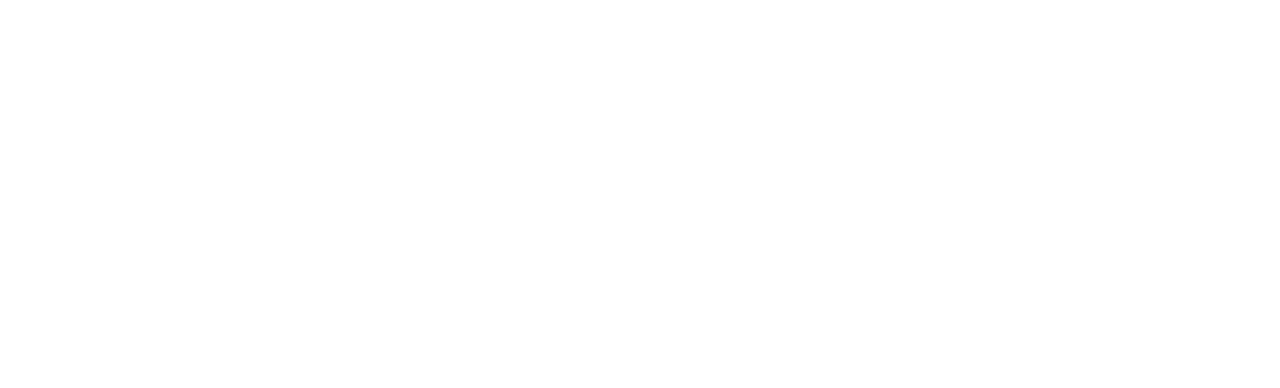
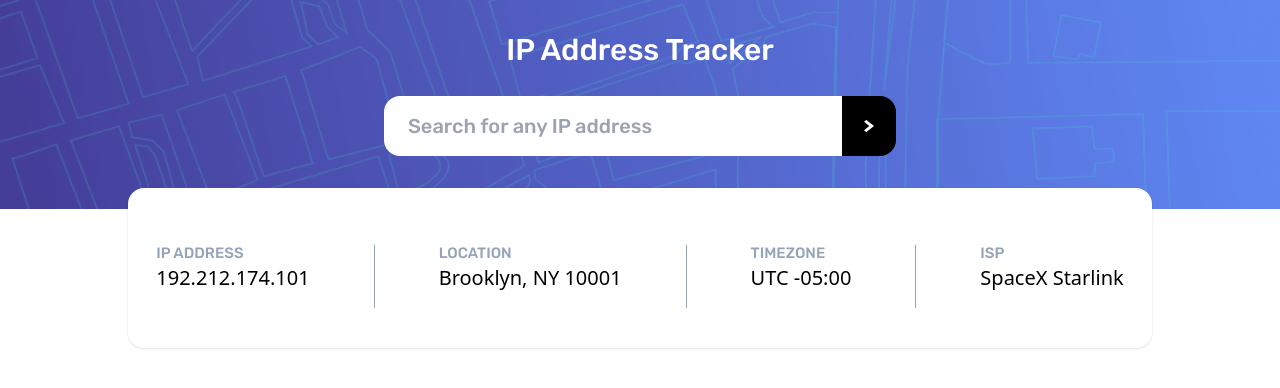
Before and after one commit to mikhita/IpAdressTracker, a React (Create React App) app: page / in a window 1280 px wide. Shown: the top 388 px of the page. Built offline with nearby package versions, Linux system fonts and the light colour scheme.

Commit message:
adding details div and input

```diff
--- a/public/index.html
+++ b/public/index.html
@@ -3,6 +3,15 @@
   <head>
     <meta charset="utf-8" />
     <link rel="icon" href="%PUBLIC_URL%/favicon.ico" />
+    <link rel="preconnect" href="https://fonts.googleapis.com">
+    <link rel="preconnect" href="https://fonts.gstatic.com" crossorigin>
+    <link href="https://fonts.googleapis.com/css2?family=Rubik:wght@500&display=swap" rel="stylesheet">
+    <link rel="stylesheet" href="https://unpkg.com/leaflet@1.9.3/dist/leaflet.css"
+     integrity="sha256-kLaT2GOSpHechhsozzB+flnD+zUyjE2LlfWPgU04xyI="
+     crossorigin=""/>
+     <script src="https://unpkg.com/leaflet@1.9.3/dist/leaflet.js"
+     integrity="sha256-WBkoXOwTeyKclOHuWtc+i2uENFpDZ9YPdf5Hf+D7ewM="
+     crossorigin=""></script>
     <meta name="viewport" content="width=device-width, initial-scale=1" />
     <meta name="theme-color" content="#000000" />
     <meta
--- a/src/App.tsx
+++ b/src/App.tsx
@@ -1,12 +1,20 @@
 import React from 'react';
-// import bgImage from "./assets/pattern-bg.png"
+import Details from './components/Details';
+import Header from './components/Header';
+import Input from './components/Input';
+import {
+  MapContainer,
+  TileLayer,
+  useMap,
+} from 'https://cdn.esm.sh/react-leaflet'
 
 function App() {
   return (
     <div className="flex flex-col justify-center	items-center w-full	h-full bg-no-repeat  bg-top
-		bg-[url('./assets/pattern-bg.png')] bg-[length:100%_30%]
-		">
-
+		bg-[url('./assets/pattern-bg.png')] bg-[length:100%_60%]">
+      <Header/>
+      <Input/>
+      <Details/>
 
     </div>
   );
--- /dev/null
+++ b/src/components/Details.tsx
@@ -0,0 +1,29 @@
+import React from 'react'
+
+function Details() {
+  return (
+    <div className='shadow w-10/12 rounded-2xl flex flex-col justify-center bg-white xl:w-[80%] mt-8 xl:flex-row xl:h-40 '>
+        <div className='flex flex-col justify-center align-middle text-center my-2 xl:mr-16'>
+            <p className='font-rubik uppercase text-sm text-slate-400 text-[10px] xl:text-left xl:text-[15px]'>IP Address</p>
+            <h2 className=' text-[20px] font-[500]'>192.212.174.101</h2>
+        </div>
+        <hr className="hidden xl:block xl:w-px xl:h-16 bg-slate-400 relative top-14"/>
+        <div className='flex flex-col justify-center align-middle text-center xl:mx-16'>
+            <p className='font-rubik uppercase text-sm text-slate-400 text-[10px] xl:text-left xl:text-[15px]'>Location</p>
+            <h2 className=' text-[20px] font-[500]'>Brooklyn, NY 10001</h2>
+        </div>
+        <hr className="hidden xl:block xl:w-px xl:h-16 bg-slate-400 relative top-14"/>
+        <div className='flex flex-col justify-center align-middle text-center xl:mx-16'>
+            <p className='font-rubik uppercase text-sm text-slate-400 text-[10px] xl:text-left xl:text-[15px]'>Timezone</p>
+            <h2 className=' text-[20px] font-[500]'>UTC -05:00</h2>
+        </div>
+        <hr className="hidden xl:block xl:w-px xl:h-16 bg-slate-400 relative top-14"/>
+        <div className='flex flex-col justify-center align-middle text-center xl:ml-16'>
+            <p className='font-rubik uppercase text-sm text-slate-400 text-[10px] xl:text-left xl:text-[15px]'>ISP</p>
+            <h2 className=' text-[20px] font-[500]'>SpaceX Starlink</h2>
+        </div>
+    </div>
+  )
+}
+
+export default Details
--- /dev/null
+++ b/src/components/Header.tsx
@@ -0,0 +1,9 @@
+import React from 'react'
+
+function Header() {
+  return (
+    <div className='text-2xl h-30 font-rubik text-white xl:text-3xl mt-8 '>IP Address Tracker</div>
+  )
+}
+
+export default Header
--- /dev/null
+++ b/src/components/Input.tsx
@@ -0,0 +1,13 @@
+import React from 'react'
+import Arrow from "../assets/icon-arrow.svg"
+
+function Input() {
+  return (
+    <div className='flex w-80 justify-center align-middle xl:shrink min-w-[40%] mt-7'>
+        <input placeholder='Search for any IP address' className='px-6 py-4 font-rubik text-sm rounded-l-2xl xl:text-xl shrink w-11/12 border-none focus:border-none outline-0'/>
+        <div className='rounded-r-2xl bg-black w-14 flex justify-center align-middle'><img src={Arrow} alt="" className='w-3 h-3 self-center'/></div>
+    </div>
+  )
+}
+
+export default Input
--- a/tailwind.config.js
+++ b/tailwind.config.js
@@ -1,8 +1,24 @@
+const defaultTheme = require("tailwindcss/defaultTheme");
+
+module.exports = {
+  theme: {
+    extend: {
+      fontFamily: {
+        libre: ['"Libre Baskerville"', ...defaultTheme.fontFamily.sans],
+      },
+    },
+  },
+};
+
 /** @type {import('tailwindcss').Config} */
 module.exports = {
   content: ["./src/**/*.{js,jsx,ts,tsx}"],
   theme: {
-    extend: {},
+    extend: {
+      fontFamily: {
+        rubik: ['"Rubik"', ...defaultTheme.fontFamily.sans],
+      },
+    },
   },
   plugins: [],
 };
```
